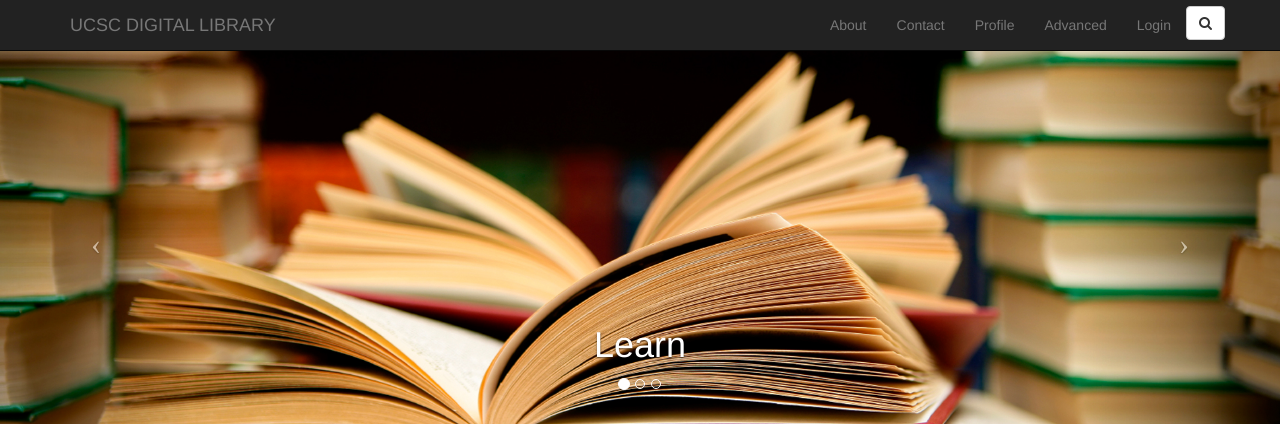
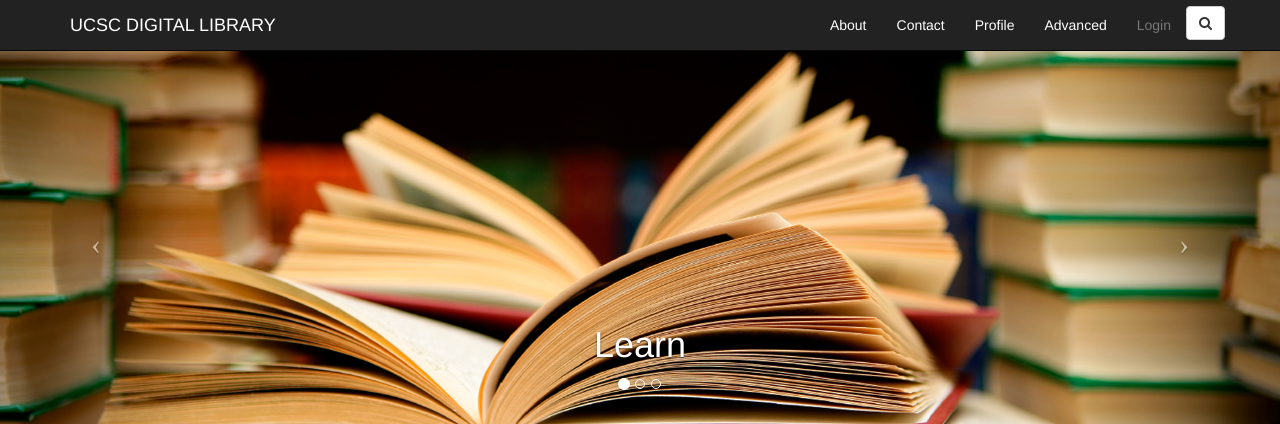
Before and after one commit to rhperera/pusthaka, a CodeIgniter app: page /index.php/posts/index in a window 1280 px wide. Shown: the top 424 px of the page. Run offline with CodeIgniter, Linux system fonts and the light colour scheme; data comes from the database, SQL or seed files in the repository.

Commit message:
make navbar items white

```diff
--- a/application/views/navbar.php
+++ b/application/views/navbar.php
@@ -13,7 +13,7 @@
                 <span class="icon-bar"></span>
                 <span class="icon-bar"></span>
             </button>
-            <a class="navbar-brand" href="<?php echo base_url();?>">UCSC DIGITAL LIBRARY</a>
+            <a class="navbar-brand" style="color:#ffffff" href="<?php echo base_url();?>">UCSC DIGITAL LIBRARY</a>
         </div>
         <!-- Collect the nav links, forms, and other content for toggling -->
         <div class="collapse navbar-collapse" id="bs-example-navbar-collapse-1">
@@ -22,27 +22,27 @@
                 if($this->session->userdata('user_name'))
                 {
                     echo ' <li>
-                               <a href="#">'; echo $this->session->userdata('user_name'); echo '</a>
+                               <a href="#" style="color:#ffffff">'; echo $this->session->userdata('user_name'); echo '</a>
                                </li>';
                 }
                 ?>
                 <li>
-                    <a href="about.html">About</a>
+                    <a href="about.html" style="color:#ffffff">About</a>
                 </li>
                 <li>
-                    <a href="contact.html">Contact</a>
+                    <a href="contact.html" style="color:#ffffff">Contact</a>
                 </li>
                 <li>
-                    <a href="#">Profile</a>
+                    <a href="#" style="color:#ffffff">Profile</a>
                 </li>
                 <li>
-                    <a href="#">Advanced</a>
+                    <a href="#" style="color:#ffffff">Advanced</a>
                 </li>
                 <?php
                 if($this->session->userdata('user_name'))
                 {
                     echo ' <li>
-                               <a href="'; echo base_url(); echo 'users/logout'; echo '">Logout</a></li>';
+                               <a style="color:#ffffff" href="'; echo base_url(); echo 'users/logout'; echo '">Logout</a></li>';
 
                    #<a href="; echo base_url(); echo 'posts/item/'; echo $row['material_id']; echo '>';echo $row['name'];
                 #echo   '</a>
```
